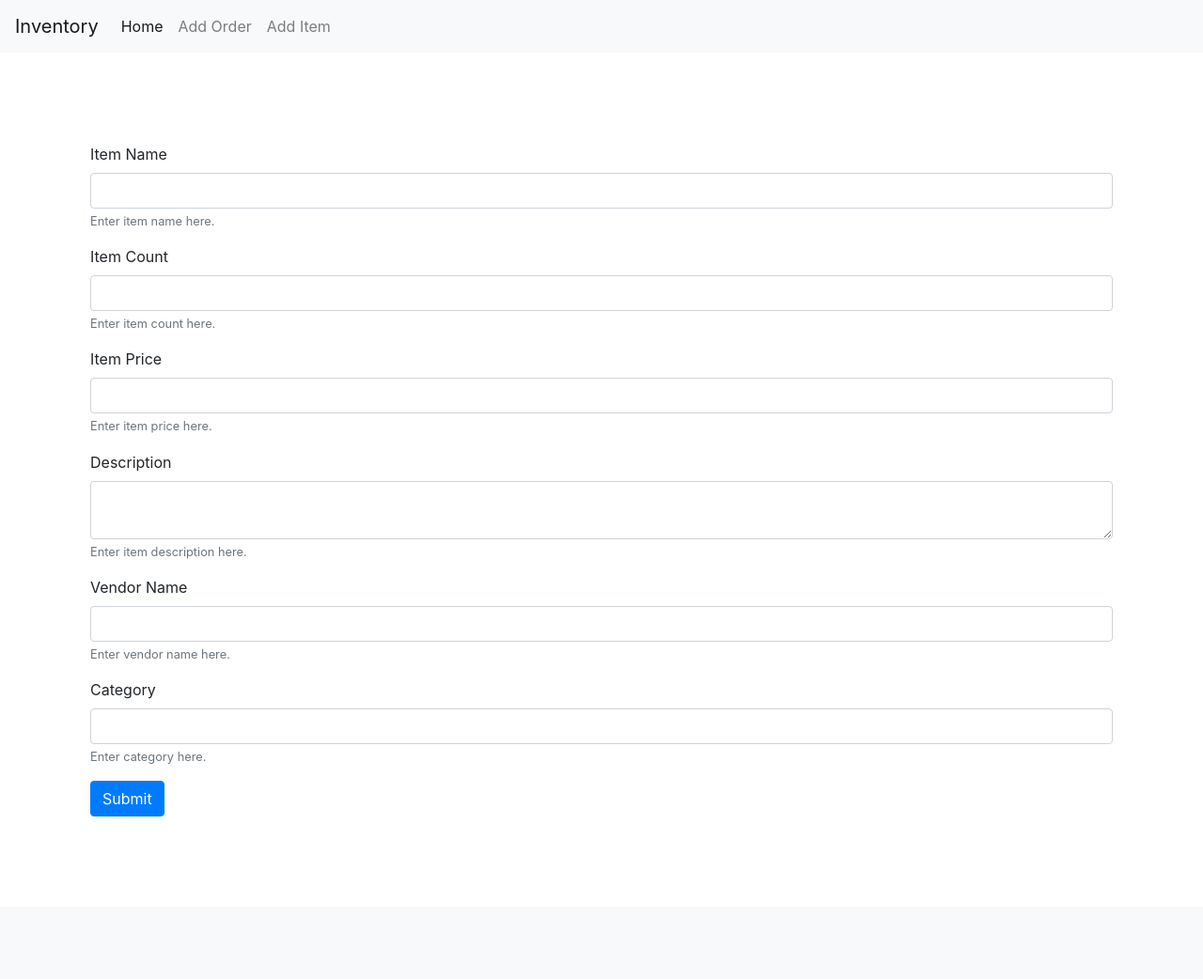
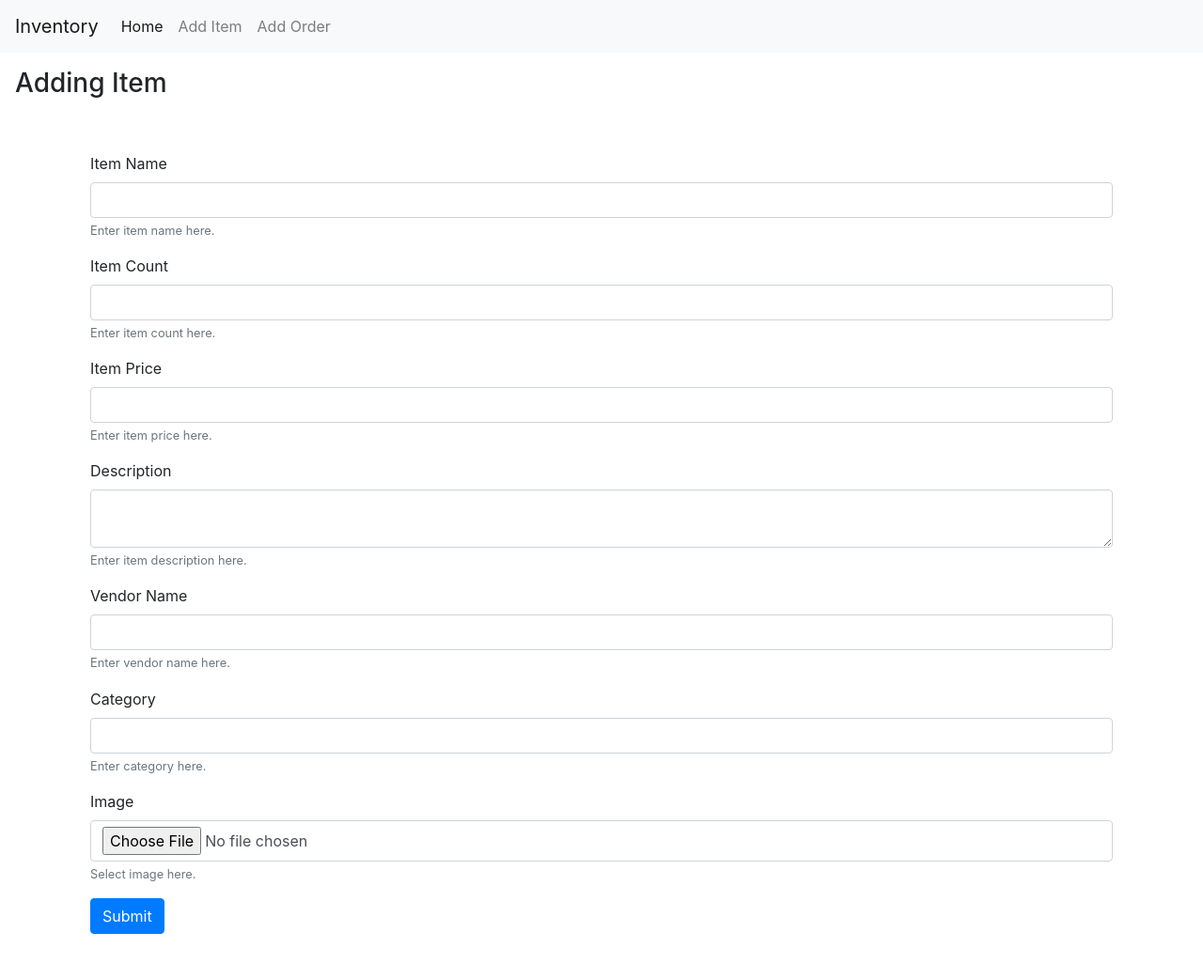
Before and after one commit to sh-dot-s/inven, a Flask app: page /add_item in a window 1280 px wide. Shown: the whole page at 94% size. Before the commit the page ends 869 px from the top, so only its background shows below. Run offline with Flask 2, Linux system fonts and the light colour scheme; some libraries are stand-ins or nearby versions.

Commit message:
Final Commit

```diff
--- a/Models/Item.py
+++ b/Models/Item.py
@@ -1,7 +1,7 @@
 import datetime
 
 import mongoengine
-from mongoengine import Document, StringField, IntField, DateTimeField
+from mongoengine import Document, StringField, IntField, DateTimeField, fields
 
 mongoengine.connect('test', host='localhost:27017')
 
@@ -14,6 +14,7 @@ class Item(Document):
     item_count = IntField(required=True)
     item_price = IntField(required=True)
     date_time = DateTimeField(default=datetime.datetime.now)
+    item_image = fields.ImageField(thumbnail_size=(150, 150, False))
 
     def to_json(self, *args, **kwargs):
         return dict(
@@ -23,5 +24,6 @@ class Item(Document):
             description=self.description,
             item_count=self.item_count,
             item_price=self.item_price,
+            item_image=self.item_image,
             id=self.pk
         )
--- a/app.py
+++ b/app.py
@@ -1,3 +1,4 @@
+import base64
 import json
 from datetime import datetime
 
@@ -22,6 +23,11 @@ def format_date(value):
     return datetime.fromtimestamp(value).strftime("%A, %B %d, %Y %I:%M:%S")
 
 
+@app.template_filter()
+def get_image_bytes(value):
+    return base64.b64encode(Item.objects.get(pk=value).item_image.thumbnail.read()).decode("utf-8")
+
+
 def get_obj_or_404(klass, *args, **kwargs):
     kwargs["to_json"] = kwargs.get("to_json", False)
     to_json = kwargs.get("to_json")
@@ -42,29 +48,30 @@ def show_products(item_name: str = None):
     if flask.request.method == "GET":
         return Response(Item.objects().to_json(), mimetype="application/json", status=200)
     if flask.request.method == "POST":
-        if connexion.request.is_json:
-            body = connexion.request.get_json()
-            item, status = get_obj_or_404(Item, item_name=body["item_name"])
-            if status == 200:
-                item.update(item_count=item.item_count + int(body["item_count"]))
-            else:
-                item = Item.from_json(json.dumps(body))
-                item.save()
-            return Response(get_obj_or_404(Item, item_name=body["item_name"], to_json=True)[0],
-                            mimetype="application/json",
-                            status=200)
+        files = flask.request.files
+        body = flask.request.form
+        item, status = get_obj_or_404(Item, item_name=body["item_name"])
+        if status == 200:
+            item.update(item_count=item.item_count + int(body["item_count"]))
+        else:
+            item = Item.from_json(json.dumps(body))
+            item.item_image = files["item_image"]
+            item.save()
+        return Response(get_obj_or_404(Item, item_name=body["item_name"], to_json=True)[0],
+                        mimetype="application/json",
+                        status=200)
 
     if flask.request.method == "DELETE":
-        return Item.objects(item_name=item_name).delete(), 200
+        Item.objects(item_name=item_name).delete()
+        return Response(status=200)
 
     if flask.request.method == "PUT":
-        if connexion.request.is_json:
-            body = connexion.request.get_json()
-            item, status = get_obj_or_404(Item, item_name=item_name)
-            if status == 200:
-                item.update(**body)
-                item, status = get_obj_or_404(Item, item_name=item_name, to_json=True)
-            return Response(item, mimetype="application/json", status=status)
+        body = flask.request.form
+        item, status = get_obj_or_404(Item, item_name=item_name)
+        if status == 200:
+            item.update(**body)
+            item, status = get_obj_or_404(Item, item_name=item_name, to_json=True)
+        return Response(item, mimetype="application/json", status=status)
 
 
 @app.route("/order/", defaults={"order_id": None}, methods=["POST", "GET"])
@@ -109,29 +116,54 @@ def home():
                            orders=requests.get(url_for("order_item", _external=True)).json())
 
 
+@app.route("/add_item", defaults={"item_id": None}, methods=["GET", "POST"])
+@app.route("/update/item/<string:item_id>", methods=["GET"])
+@app.route("/delete/item/<string:item_id>", methods=["GET"])
+def add_item(item_id):
+    if flask.request.method == "GET":
+        if item_id and "update" in flask.request.full_path:
+            return render_template("item.html", item=Item.objects.get(pk=item_id).to_json())
+        elif item_id and "delete" in flask.request.full_path:
+            requests.delete(url_for("show_products", _external=True) + item_id)
+            return flask.redirect(url_for("home"))
+        return render_template("item.html")
+    elif flask.request.method == "POST":
+        args = [url_for("show_products", _external=True)]
+        kwargs = dict(data=flask.request.form.to_dict())
+        if flask.request.files:
+            requester = requests.post
+            kwargs.update({"files": {"item_image": flask.request.files["item_image"]}})
+        elif flask.request.form.get("hidden", False):
+            requester = requests.put
+            kwargs["data"].pop("hidden")
+            args[0] += kwargs["data"]["item_name"]
+        else:
+            requester = requests.post
+
+        requester(*args, **kwargs)
+        return flask.redirect(url_for("home"))
+
+
 @app.route("/place_order", methods=["GET", "POST"])
 def place_order():
     if flask.request.method == "GET":
-        items = [dict(item_name=i["item_name"], item_count=i["item_count"]) for i in
+        items = [dict(item_name=i["item_name"], item_count=i["item_count"], description=i["description"],
+                      _id=i["_id"]["$oid"]) for i in
                  requests.get(url_for("show_products", _external=True)).json()]
         return render_template("order.html", items=items)
-
-
-@app.route("/add_item", methods=["GET", "POST"])
-def add_item():
-    if flask.request.method == "GET":
-        return render_template("item.html")
     elif flask.request.method == "POST":
-        requests.post(url_for("show_products", _external=True), json=flask.request.form.to_dict())
+        body = flask.request.form.to_dict()
+        parsed_body = dict(items=[])
+        for k, v in body.items():
+            if "item--" in k and v:
+                parsed_body["items"].append(dict(item_name=k.split("item--")[-1], quantity=int(v)))
+            else:
+                parsed_body.update({k: v})
+        if len(parsed_body["items"]) < 1:
+            return render_template("order.html", message="No Item selected. Please select an item and try again")
+        else:
+            requests.post(url_for("order_item", _external=True), json=parsed_body)
         return flask.redirect(url_for("home"))
-
-
-@app.route("/add_item", methods=["GET", "POST"])
-def order():
-    if flask.request.method == "GET":
-        items = [dict(item_name=i["item_name"], item_count=i["item_count"], description=i["description"]) for i in
-                 requests.get(url_for("show_products", _external=True)).json()]
-        return render_template("order.html", items=items)
 
 
 if __name__ == "__main__":
--- a/templates/index.html
+++ b/templates/index.html
@@ -12,7 +12,7 @@
 </head>
 <body>
 <nav class="navbar navbar-expand-lg navbar-light bg-light">
-    <a class="navbar-brand" href="#">Inventory</a>
+    <a class="navbar-brand" href="/home">Inventory</a>
     <button class="navbar-toggler" type="button" data-toggle="collapse" data-target="#navbarSupportedContent"
             aria-controls="navbarSupportedContent" aria-expanded="false" aria-label="Toggle navigation">
         <span class="navbar-toggler-icon"></span>
@@ -24,10 +24,10 @@
                 <a class="nav-link" href="/home">Home <span class="sr-only">(current)</span></a>
             </li>
             <li class="nav-item">
-                <a class="nav-link" href="/place_order">Add Order</a>
+                <a class="nav-link" href="/add_item">Add Item</a>
             </li>
             <li class="nav-item">
-                <a class="nav-link" href="/add_item">Add Item</a>
+                <a class="nav-link" href="/place_order">Add Order</a>
             </li>
         </ul>
     </div>
--- a/templates/item.html
+++ b/templates/item.html
@@ -1,45 +1,65 @@
 {% extends "index.html" %}
 {% block body %}
-    <form class="m-5 p-5" method="post" action="/add_item">
+    <div class="mt-3 px-3">
+        {% if item %}
+            <h3>Updating Item</h3>
+        {% else %}
+            <h3>Adding Item</h3>
+        {% endif %}
+    </div>
+
+    <form enctype="multipart/form-data" class="mx-5 p-5" method="post" action="/add_item">
         <div class="form-group">
+            {% if item %}
+                <input type="hidden" value="update" name="hidden">
+            {% endif %}
             <label for="exampleInputEmail1">Item Name</label>
             <input type="text" class="form-control" required id="exampleInputEmail1" aria-describedby="emailHelp1"
-                   name="item_name">
+                   name="item_name" {% if item %} value="{{ item.item_name }}" {% endif %}>
             <small id="emailHelp1" class="form-text text-muted">Enter item name here.</small>
         </div>
         <div class="form-group">
             <label for="exampleInputEmail2">Item Count</label>
             <input type="number" min="1" class="form-control" required id="exampleInputEmail2"
                    aria-describedby="emailHelp2"
-                   name="item_count">
+                   name="item_count" {% if item %} value="{{ item.item_count }}" {% endif %}>
             <small id="emailHelp2" class="form-text text-muted">Enter item count here.</small>
         </div>
         <div class="form-group">
             <label for="exampleInputEmail5">Item Price</label>
             <input type="number" min="1" class="form-control" required id="exampleInputEmail5"
                    aria-describedby="emailHelp5"
-                   name="item_price">
+                   name="item_price" {% if item %} value="{{ item.item_price }}" {% endif %}>
             <small id="emailHelp5" class="form-text text-muted">Enter item price here.</small>
         </div>
         <div class="form-group">
             <label for="exampleInputEmail5">Description</label>
             <textarea type="text" class="form-control" required id="exampleInputEmail5" aria-describedby="emailHelp5"
-                      name="description">
-            </textarea>
+                      name="description">{% if item %} {{ item.description }} {% endif %}</textarea>
             <small id="emailHelp5" class="form-text text-muted">Enter item description here.</small>
         </div>
         <div class="form-group">
             <label for="exampleInputEmail3">Vendor Name</label>
             <input type="text" class="form-control" required id="exampleInputEmail3" aria-describedby="emailHelp3"
-                   name="vendor_name">
+                   name="vendor_name" {% if item %} value="{{ item.vendor_name }}" {% endif %}>
             <small id="emailHelp3" class="form-text text-muted">Enter vendor name here.</small>
         </div>
         <div class="form-group">
             <label for="exampleInputEmail4">Category</label>
             <input type="text" class="form-control" required id="exampleInputEmail4" aria-describedby="emailHelp4"
-                   name="category">
+                   name="category" {% if item %} value="{{ item.category }}" {% endif %}>
             <small id="emailHelp4" class="form-text text-muted">Enter category here.</small>
         </div>
+        {% if not item %}
+            <div class="form-group file">
+                <label for="exampleInputEmail5">Image</label>
+                <input type="file" class="form-control file-input" required id="exampleInputEmail5"
+                       aria-describedby="emailHelp5"
+                       name="item_image">
+                <small id="emailHelp5" class="form-text text-muted">Select image here.</small>
+            </div>
+        {% endif %}
+
         <button type="submit" class="btn btn-primary">Submit</button>
     </form>
 {% endblock %}
```
Also changed, not shown: templates/home.html (+14 -12 lines), templates/order.html (+12 -8 lines).
